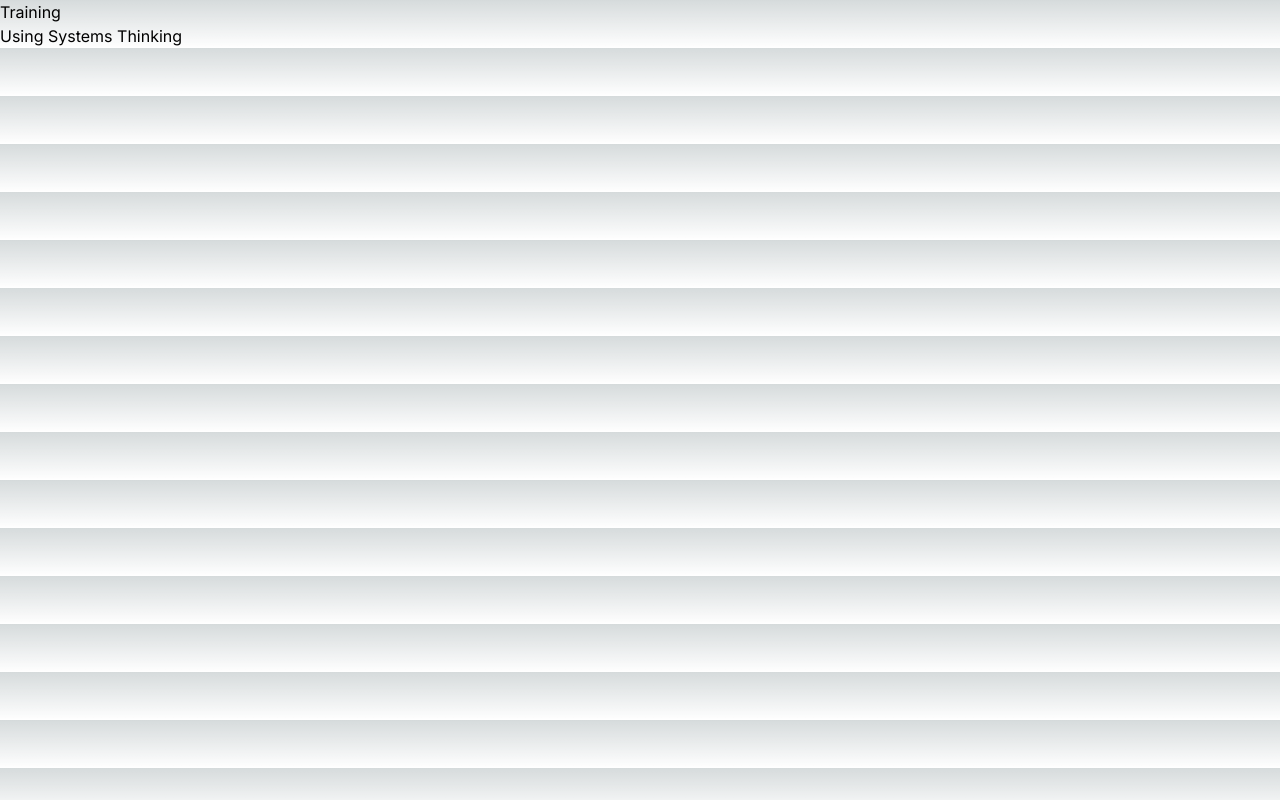
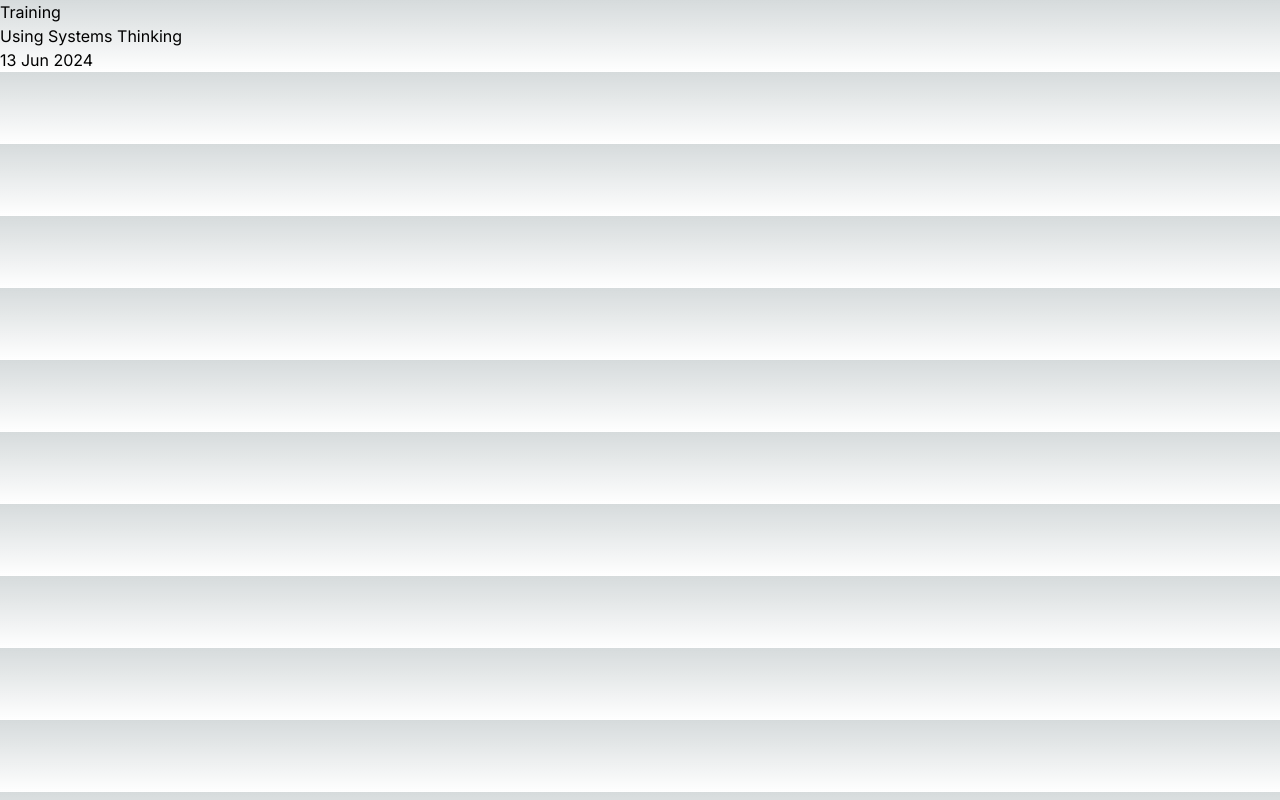
Before and after one commit to salmanmaricar/adaaptive, a Next.js app: page /training in a window 1280 px wide. Built offline with nearby package versions, Linux system fonts and the light colour scheme.

Commit message:
add date

```diff
--- a/src/app/training/page.tsx
+++ b/src/app/training/page.tsx
@@ -3,6 +3,7 @@ export default function Training() {
         Training
         <div>
             <h1>Using Systems Thinking</h1>
+            13 Jun 2024
         </div>
     </div>
   }
```
Also changed, not shown: 1 other file (tests, documents, lock files or other folders).
